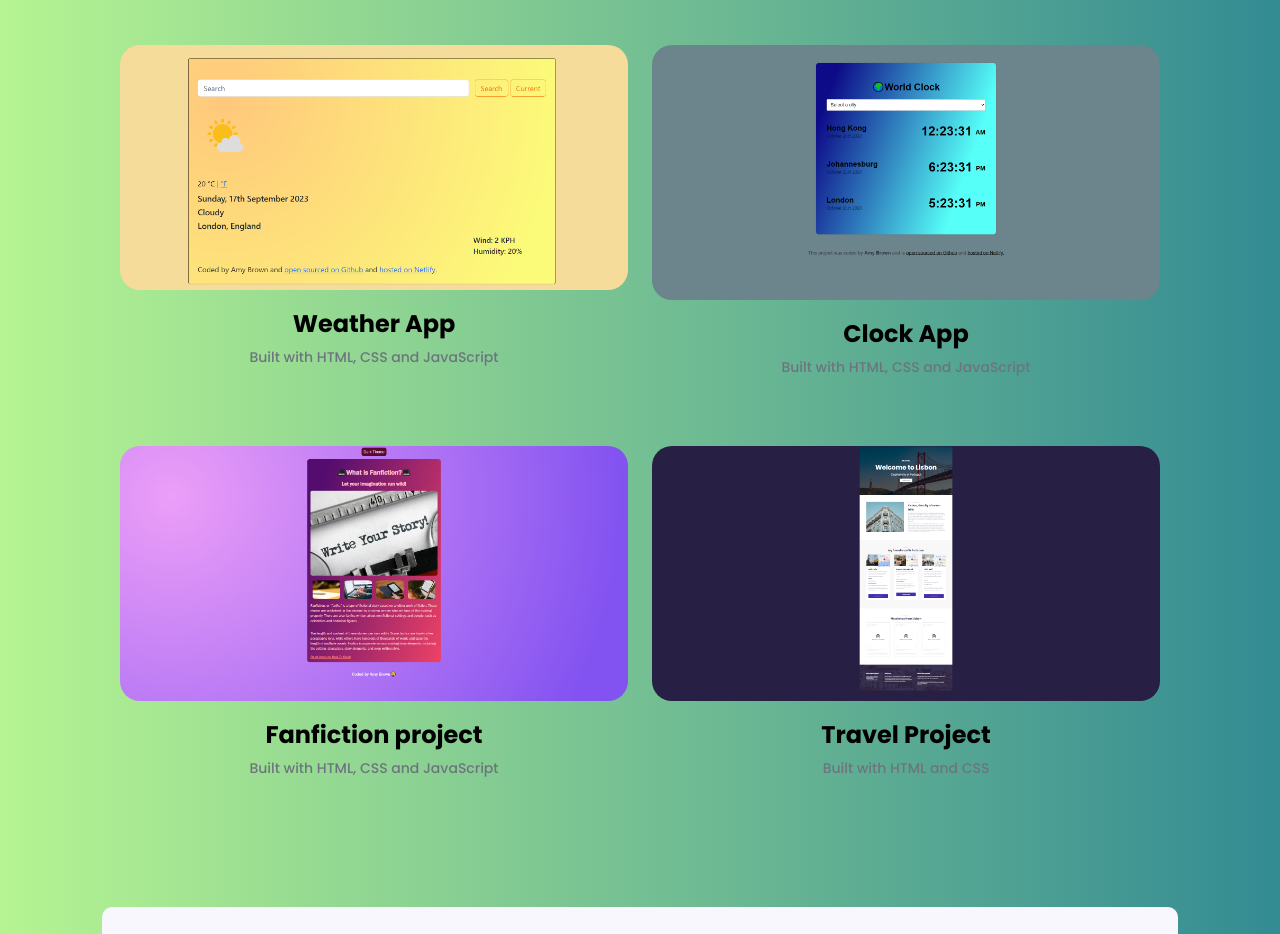
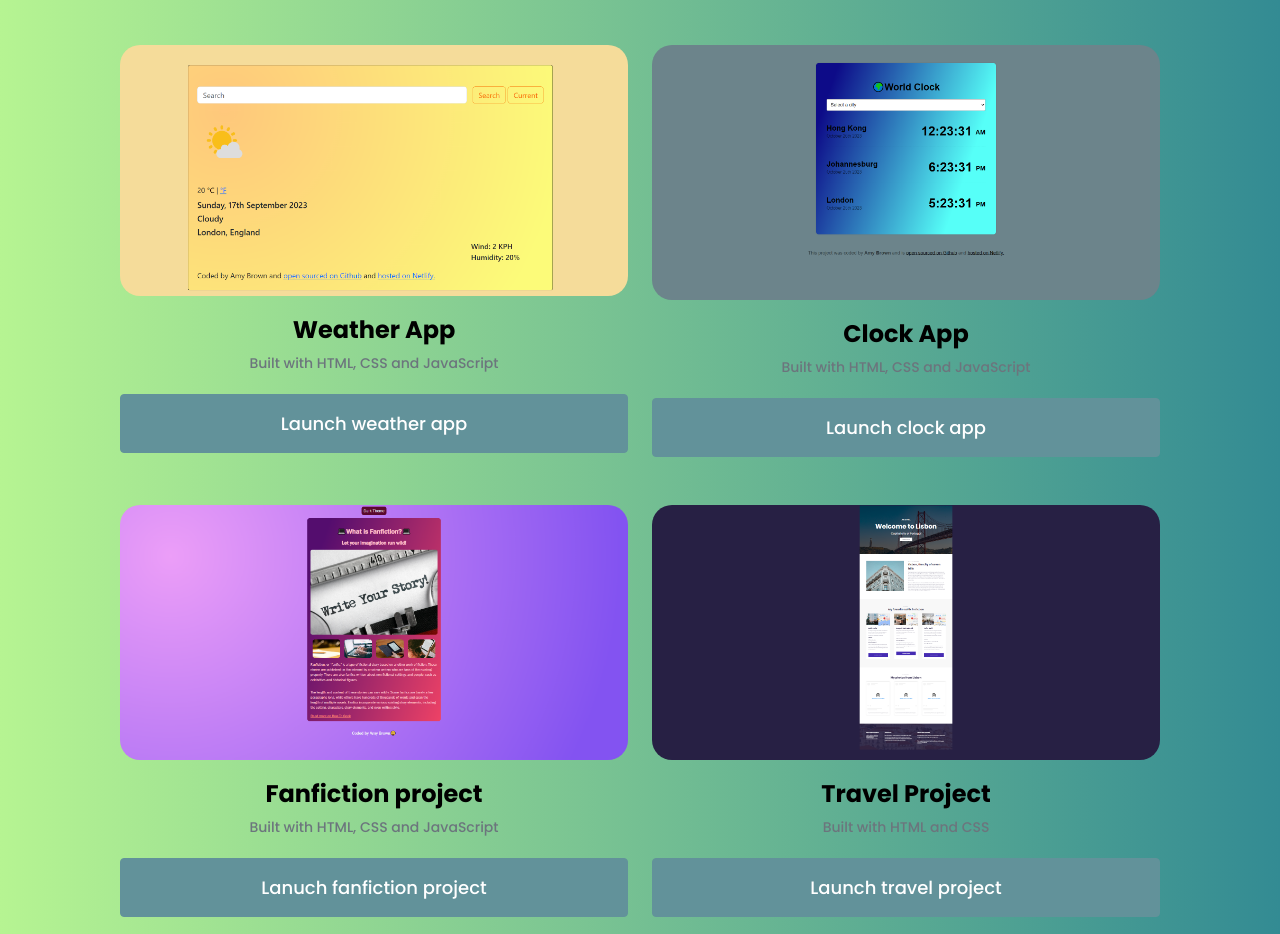
Before and after one commit to AimsLynne/portfolio-project, a plain HTML site: page work.html in a window 1280 px wide. Shown: the part 335-1269 px from the top of the page. Drawn offline with nearby package versions, Linux system fonts and the light colour scheme.

```diff
--- a/work.html
+++ b/work.html
@@ -52,28 +52,28 @@
         <h1 class="mb-5">Take a look at some of my previous projects!</h1>
          <div class="row">
            <div class="col-md-6 mb-5">
-             <img src="images/weather2.png" alt="Weather app preview" class="work-img img-fluid mb-3" />
+             <img src="images/weather3.png" alt="Weather app preview" class="work-img img-fluid mb-3" />
              <h3 class="text-center m-0">Weather App</h3>
              <p class="text-center text-muted">Built with HTML, CSS and JavaScript</p>
-             <a href="https://dulcet-mermaid-212d7d.netlify.app/"></a>
+             <a href="https://dulcet-mermaid-212d7d.netlify.app/" class="btn btn-branding-outline d-flex justify-content-center" target="_blank">Launch weather app</a>
             </div>
             <div class="col-md-6 mb-5">
               <img src="images/clock.png" alt="Clock app preview" class="work-img img-fluid mb-3" />
               <h3 class="text-center m-0">Clock App</h3>
               <p class="text-center text-muted">Built with HTML, CSS and JavaScript</p>
-              <a href="https://legendary-peony-67ade5.netlify.app/"></a>
+              <a href="https://legendary-peony-67ade5.netlify.app/" class="btn btn-branding-outline d-flex justify-content-center" target="_blank">Launch clock app</a>
             </div>
             <div class="col-md-6 mb-5">
               <img src="images/fanfiction.png" alt="Fanfiction project preview" class="work-img img-fluid mb-3" />
               <h3 class="text-center m-0">Fanfiction project</h3>
               <p class="text-center text-muted">Built with HTML, CSS and JavaScript</p>
-              <a href="https://dulcet-mermaid-212d7d.netlify.app/"></a>
+              <a href="https://inspiring-manatee-960974.netlify.app/" class="btn btn-branding-outline d-flex justify-content-center" target="_blank">Lanuch fanfiction project</a>
             </div>
             <div class="col-md-6 mb-5">
               <img src="images/lisbon.png" alt="Travel project preview" class="work-img img-fluid mb-3" />
               <h3 class="text-center m-0">Travel Project</h3>
               <p class="text-center text-muted">Built with HTML and CSS</p>
-              <a href="https://precious-bunny-11f9b6.netlify.app/"></a>
+              <a href="https://precious-bunny-11f9b6.netlify.app/" class="btn btn-branding-outline d-flex justify-content-center" target="_blank">Launch travel project</a>
             </div>
       </div>
     </div>
```
Also changed, not shown: images/dictionary.png (deleted), images/logo-small.jpg (deleted), images/logo.png (deleted), images/patricia.png (deleted), images/weather.png (deleted), images/weather2.png (deleted), images/weather3.png (added), images/yogurt.png (deleted), 1 other file.
